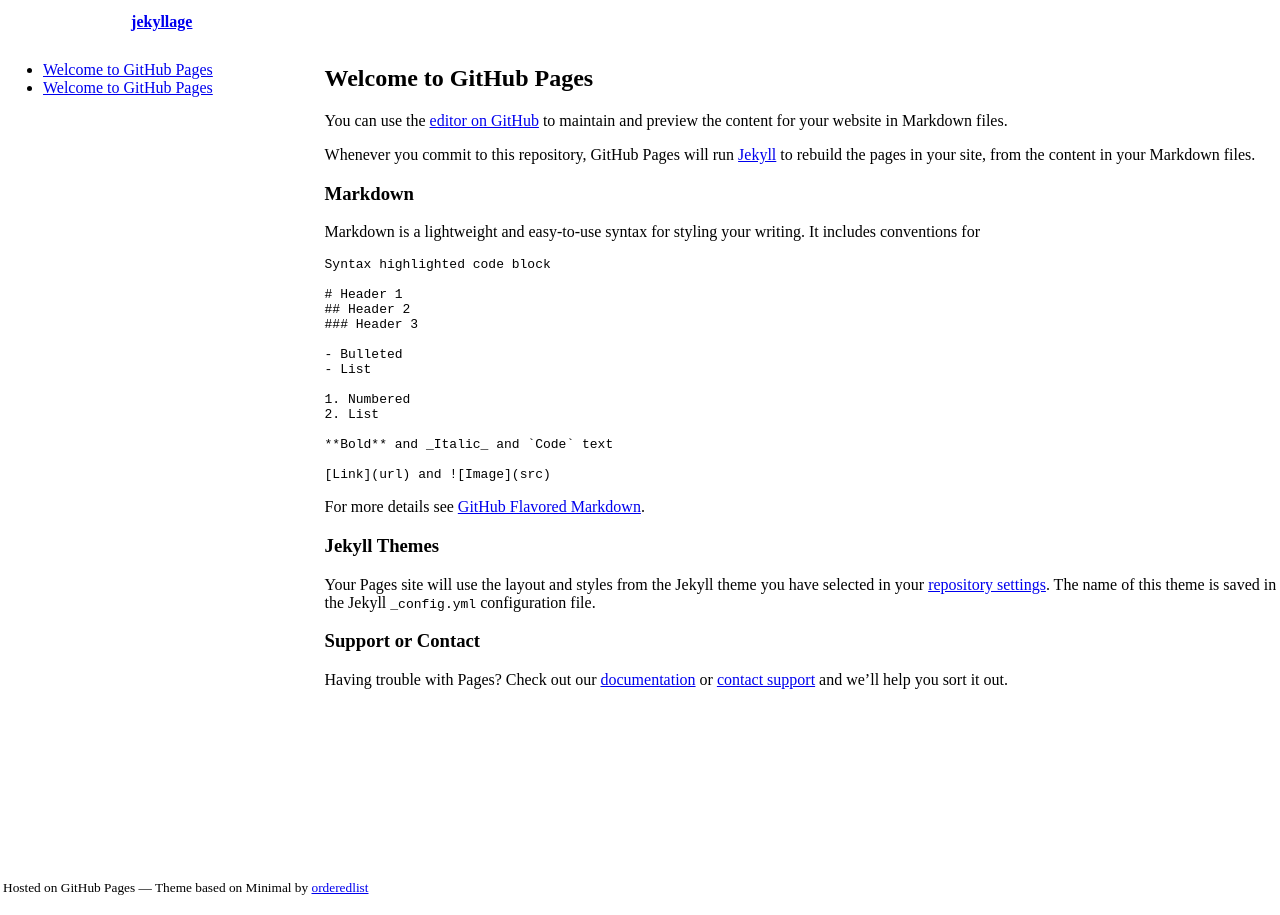
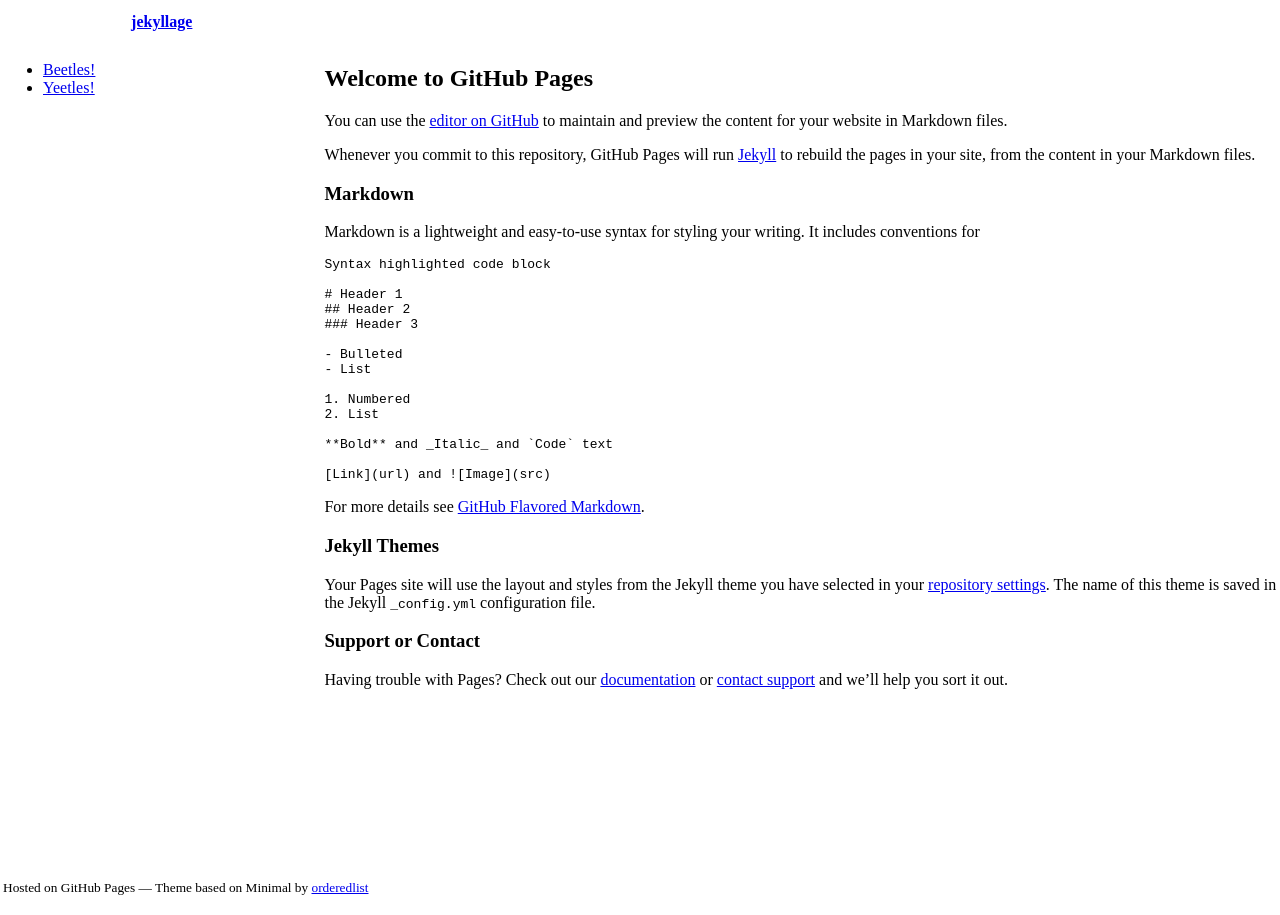
Before and after one commit to collagettrpg/jekyllage, a Jekyll site: the page built from README.md, in a window 1280 px wide. Built offline with Jekyll 4.4.1, drawn with Linux system fonts in a browser that asks for light colours; some web fonts are replaced; our own code applies the rules of GitHub Pages for plain Markdown files.

Commit message:
trying a thing

```diff
--- a/_layouts/default.html
+++ b/_layouts/default.html
@@ -30,7 +30,7 @@ body{
             <ul>
   {% for post in site.posts %}
     <li width="100%">
-      <a href="{{ site.baseurl }}{{ page.url }}">{{ page.title }}</a>
+      <a href="{{ site.baseurl }}{{ post.url }}">{{ post.title }}</a>
     </li>
   {% endfor %}
 </ul>
```
